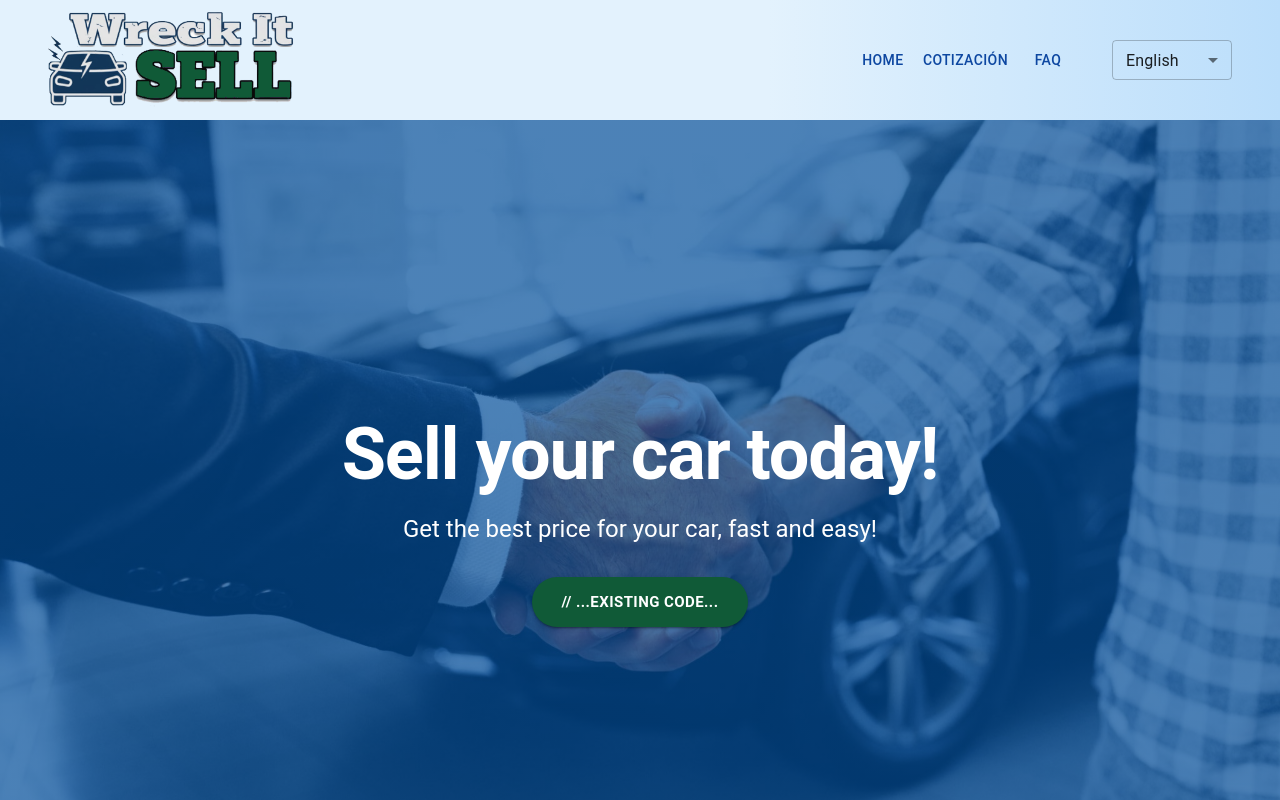
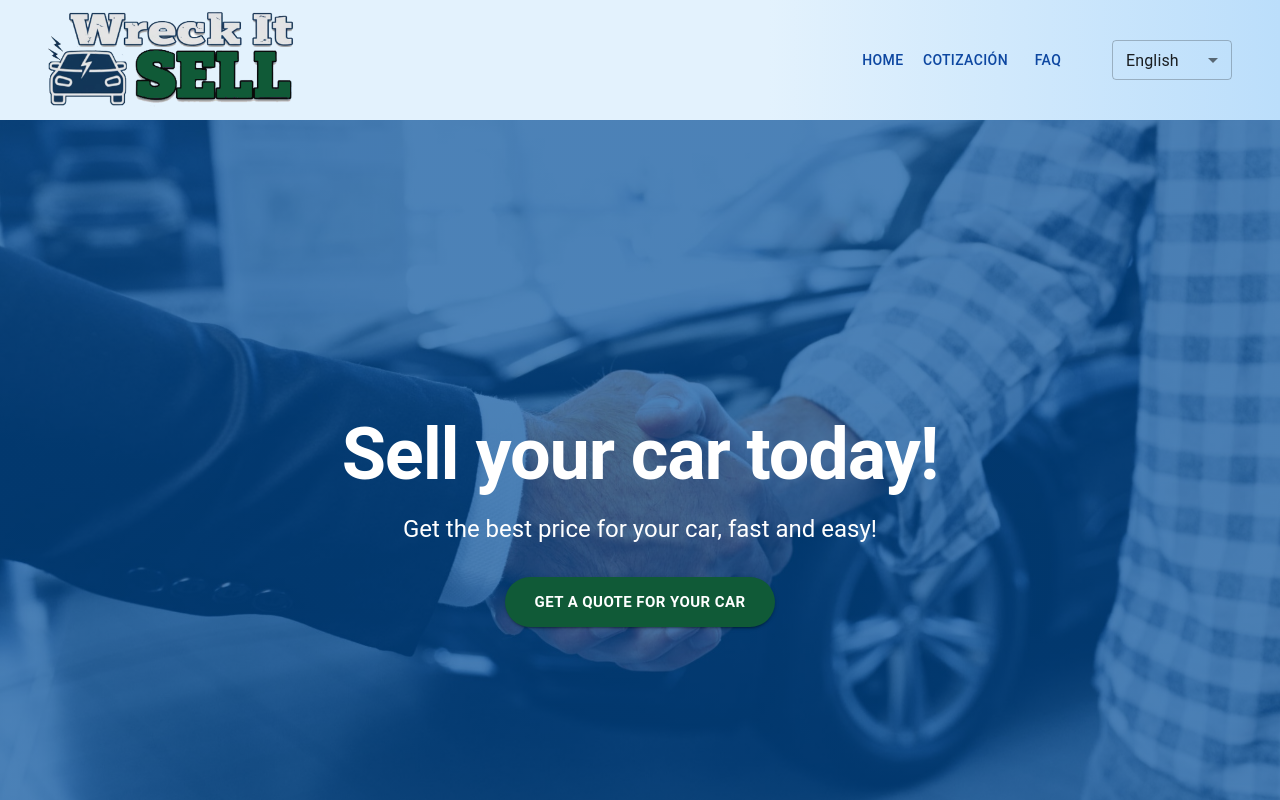
Before and after one commit to Doudoer/buyer, a React (Vite) app: page / in a window 1280 px wide. Shown: the top 800 px of the page. Built offline with nearby package versions, Linux system fonts and the light colour scheme.

Commit message:
feat(banner): cambia texto del botón y redirige a cotización

```diff
--- a/src/components/Banner.jsx
+++ b/src/components/Banner.jsx
@@ -57,8 +57,8 @@ const Banner = () => {
           fontWeight: 'bold',
         }}
         href="/cotizar"
-      >
-// ...existing code...
+  >
+Get a quote for your car
       </Button>
     </Box>
   );
```
